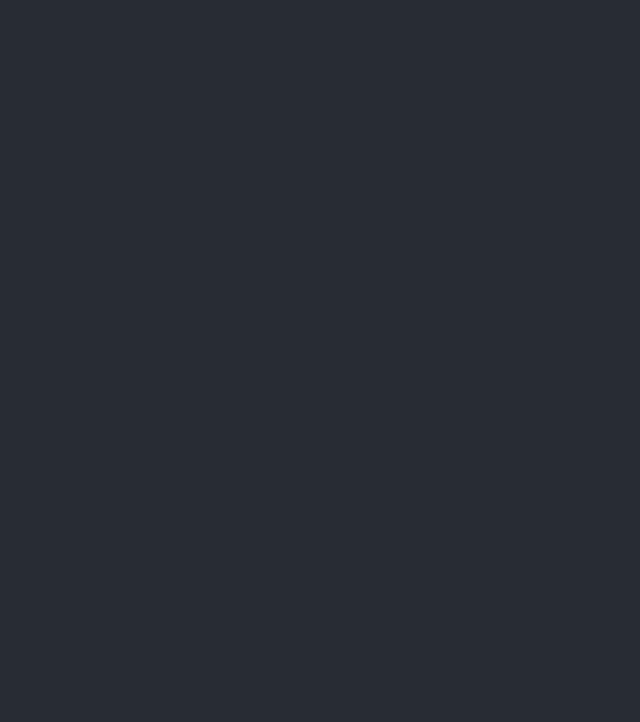
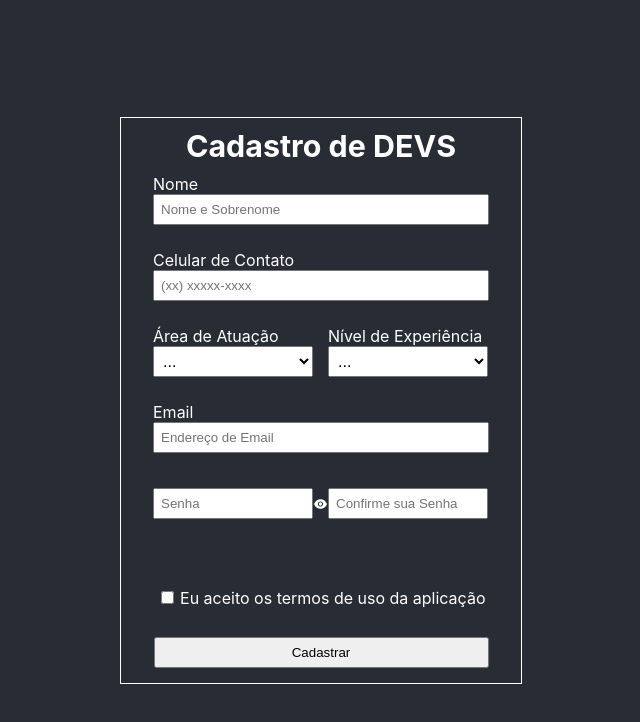
Before and after one commit to Kenzie-Academy-Brasil-Developers/react-atividade-s2-praticando-forms-ManoelaCunha, a React (Create React App) app: page / in a window 1280 px wide. Shown: the top 722 px of the page, without its empty margins (319-959 px from the left). Built offline with nearby package versions, Linux system fonts and the light colour scheme.

Commit message:
feat(component): criação do componente Form, add biblioteca InputMask e estilização inicial

```diff
--- a/src/App.js
+++ b/src/App.js
@@ -1,10 +1,16 @@
-import logo from "./logo.svg";
 import "./App.css";
+import Form from "./components/Form";
+import { useState } from "react";
 
 function App() {
+  const [user, setUser] = useState({});
+  const [status, setStatus] = useState(false);
+
   return (
     <div className="App">
-      <header className="App-header"></header>
+      <header className="App-header">
+        <Form setUser={setUser} status={status} setStatus={setStatus} />
+      </header>
     </div>
   );
 }
--- /dev/null
+++ b/src/components/Form/index.js
@@ -0,0 +1,168 @@
+import "./styles.css";
+
+import * as yup from "yup";
+import { useForm } from "react-hook-form";
+import { yupResolver } from "@hookform/resolvers/yup";
+
+import { useState } from "react";
+import InputMask from "react-input-mask";
+
+import { AiFillEye } from "react-icons/ai";
+import { AiFillEyeInvisible } from "react-icons/ai";
+
+const Form = ({ setUser, status, setStatus }) => {
+  const [isShowPassword, setIsShowPassword] = useState(true);
+
+  const formSchema = yup.object().shape({
+    nome: yup
+      .string("")
+      .required("Nome obrigatório")
+      .max(18, "Limite até 18 caracteres"),
+    celular: yup
+      .string("")
+      .required("Número obrigatório")
+      .matches(
+        "^\\([1-9]{2}\\) (?:[2-8]|9[1-9])[0-9]{3}\\-[0-9]{4}$",
+        "Insira o DDD + número"
+      ),
+    areaAtuacao: yup.string().required("Selecione uma opção"),
+    nivelExperiencia: yup.string().required("Selecione uma opção"),
+    email: yup
+      .string("")
+      .required("Email obrigatório")
+      .email("Informe um Email válido"),
+    password: yup
+      .string()
+      .required("Senha obrigatório")
+      .matches(
+        "^(?=.*\\d)(?=.*[a-z])(?=.*[A-Z])(?=.*[!$*&@#])[0-9a-zA-Z!$*&@#]{4,}$",
+        "A senha deve conter pelo menos uma letra maiúscula, uma letra minúscula, um caracter especial (!$*&@#) e um número!"
+      ),
+    confirmPassword: yup
+      .string()
+      .oneOf([yup.ref("password"), null], "As senhas devem ser iguais!"),
+    termoDeUso: yup.boolean().oneOf([true], "Aceite os termos de uso"),
+  });
+
+  const {
+    register,
+    handleSubmit,
+    formState: { errors },
+  } = useForm({
+    resolver: yupResolver(formSchema),
+  });
+
+  const onSubmit = (data) => {
+    console.log(data);
+
+    formSchema.isValid(data).then((valid) => {
+      valid && setUser(data);
+      setStatus(!status);
+    });
+  };
+
+  return (
+    <div className="container">
+      <h3>Cadastro de DEVS</h3>
+
+      <form className="form" onSubmit={handleSubmit(onSubmit)}>
+        <label>
+          Nome
+          <input placeholder="Nome e Sobrenome" {...register("nome")}></input>
+          <span>{errors.nome?.message}</span>
+        </label>
+
+        <label>
+          Celular de Contato
+          <InputMask
+            type="tel"
+            placeholder="(xx) xxxxx-xxxx"
+            mask="(99) 99999-9999"
+            maskChar="_"
+            {...register("celular")}
+          ></InputMask>
+          <span>{errors.celular?.message}</span>
+        </label>
+
+        <div className="container-info">
+          <label>
+            Área de Atuação
+            <select {...register("areaAtuacao")}>
+              <option value={""}>...</option>
+              <option value={"Front-End"}>Front-End</option>
+              <option value={"Back-End"}>Back-End</option>
+              <option value={"FullStack"}>FullStack</option>
+            </select>
+            <span>{errors.areaAtuacao?.message}</span>
+          </label>
+
+          <label>
+            Nível de Experiência
+            <select {...register("nivelExperiencia")}>
+              <option value={""}>...</option>
+              <option value={"Junior"}>Junior</option>
+              <option value={"Pleno"}>Pleno</option>
+              <option value={"Sênior"}>Sênior</option>
+            </select>
+            <span>{errors.nivelExperiencia?.message}</span>
+          </label>
+        </div>
+
+        <label>
+          Email
+          <input placeholder="Endereço de Email" {...register("email")}></input>
+          <span>{errors.email?.message}</span>
+        </label>
+
+        <div className="container-password">
+          <label>
+            <input
+              className="password"
+              type={isShowPassword ? "password" : "text"}
+              placeholder="Senha"
+              {...register("password")}
+            ></input>
+            <span>{errors.password?.message}</span>
+          </label>
+
+          {isShowPassword ? (
+            <AiFillEye
+              className="icone"
+              onClick={() => setIsShowPassword(!isShowPassword)}
+            />
+          ) : (
+            <AiFillEyeInvisible
+              className="icone"
+              onClick={() => setIsShowPassword(!isShowPassword)}
+            />
+          )}
+
+          <label>
+            <input
+              className="password"
+              type={isShowPassword ? "password" : "text"}
+              placeholder="Confirme sua Senha"
+              {...register("confirmPassword")}
+            ></input>
+
+            <span>{errors.confirmPassword?.message}</span>
+          </label>
+        </div>
+
+        <label className="checkbox">
+          <input
+            type="checkbox"
+            className="check"
+            {...register("termoDeUso")}
+          ></input>
+          Eu aceito os termos de uso da aplicação
+        </label>
+        <span className="terms">{errors.termoDeUso?.message}</span>
+
+        <button type="submit">Cadastrar</button>
+      </form>
+    </div>
+  );
+};
+
+export default Form;
--- /dev/null
+++ b/src/components/Form/styles.css
@@ -0,0 +1,90 @@
+.container {
+  width: 400px;
+  border: 1px solid white;
+  display: flex;
+  flex-direction: column;
+  align-items: center;
+  justify-content: center;
+}
+
+h3 {
+  margin: 10px;
+}
+
+form {
+  font-size: 16px;
+  display: flex;
+  flex-direction: column;
+  align-items: flex-start;
+  justify-content: center;
+}
+
+label {
+  height: 76px;
+  display: flex;
+  flex-direction: column;
+  align-items: flex-start;
+}
+
+input {
+  width: 320px;
+  padding: 6px;
+}
+
+select {
+  font-size: 16px;
+  width: 160px;
+  padding: 5px;
+}
+
+.container-password {
+  width: 335px;
+  height: 100px;
+  display: flex;
+  justify-content: space-between;
+  margin-top: 10px;
+}
+
+.container-info {
+  width: 335px;
+  display: flex;
+  justify-content: space-between;
+}
+
+.password {
+  width: 144px;
+}
+
+button {
+  width: 335px;
+  padding: 6px;
+  margin: 15px auto;
+}
+
+span {
+  width: 160px;
+  font-size: 12px;
+  margin: 2px 0px;
+  text-align: justify;
+}
+
+.checkbox {
+  width: 335px;
+  height: 20px;
+  display: flex;
+  flex-direction: row;
+  justify-content: space-evenly;
+}
+
+.check {
+  width: 15px;
+}
+
+.terms {
+  height: 10px;
+  text-align: center;
+}
+
+.icone {
+  margin-top: 8px;
+}
```
Also changed, not shown: package.json (+7 -1 lines), 2 other files (tests, documents, lock files or other folders).
